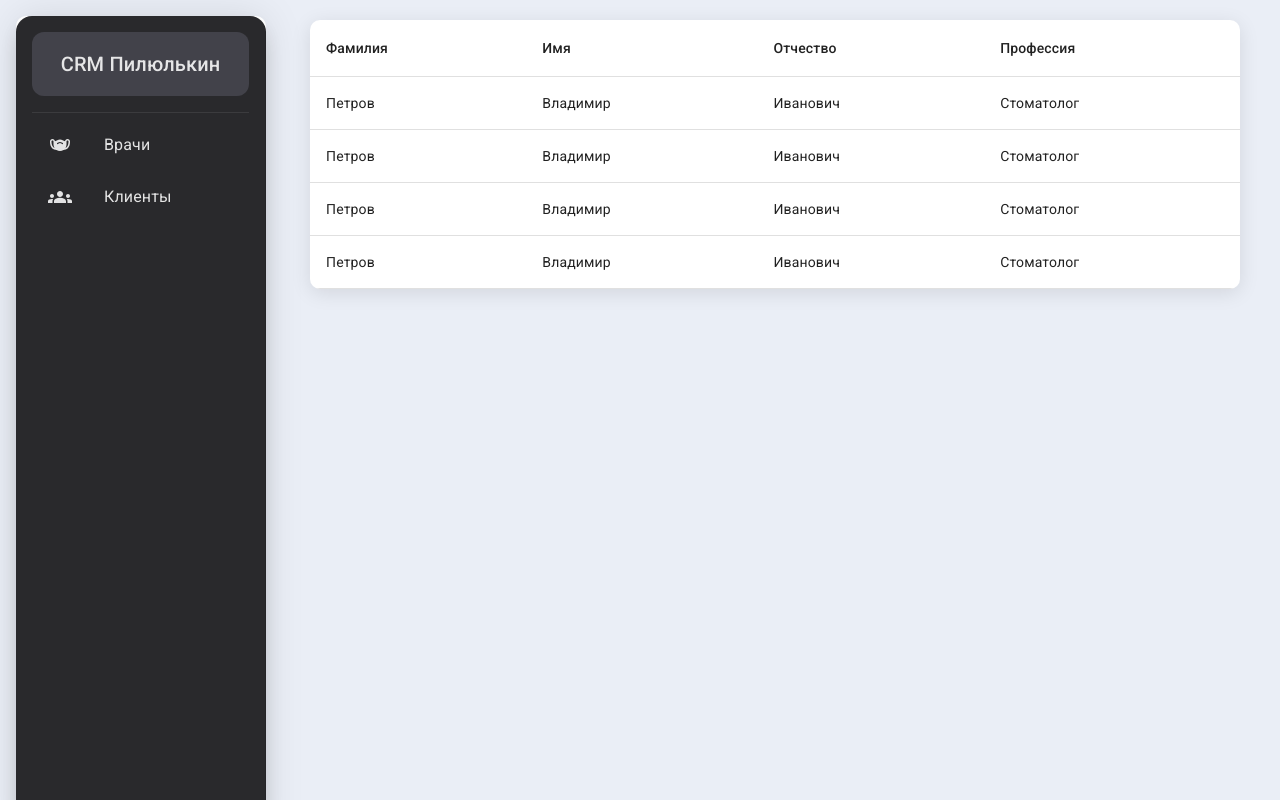
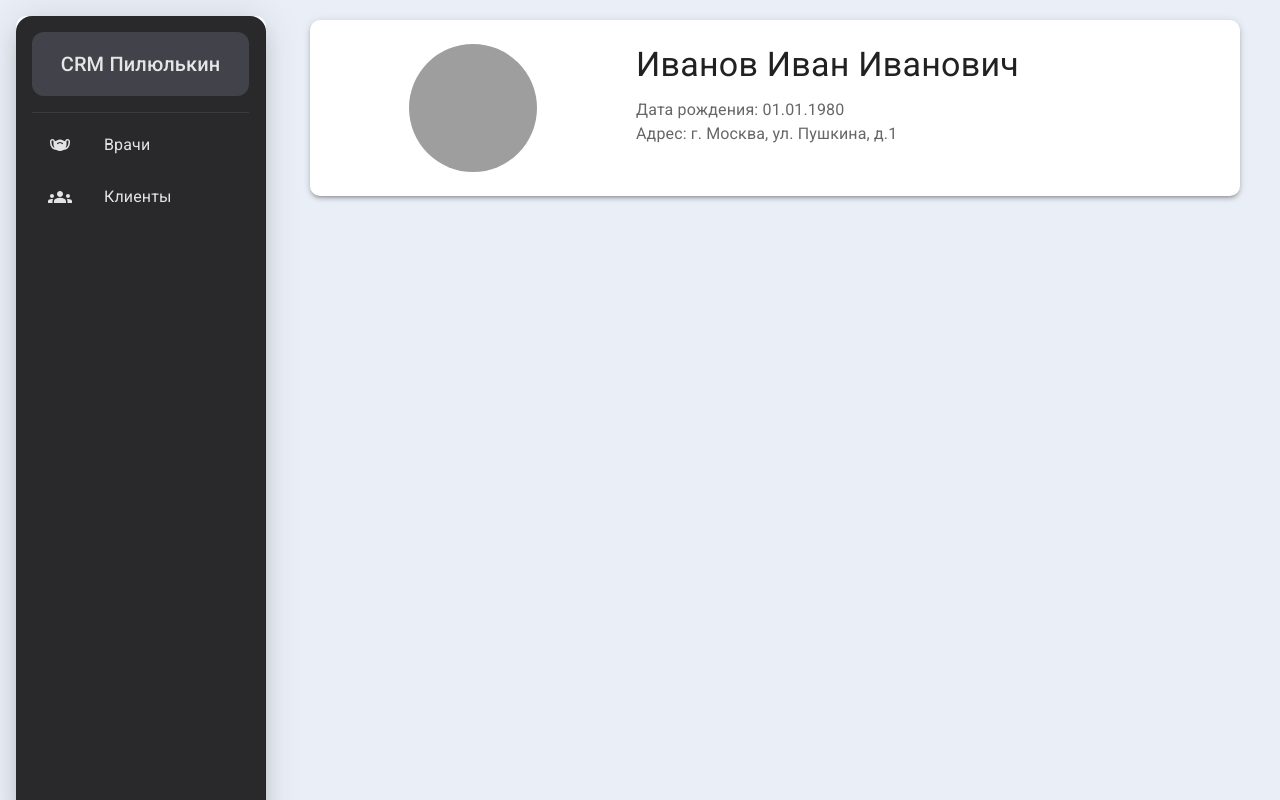
Before and after one commit to Nikolaj9596/ClinicWebApp, a React (Create React App) app: page /test in a window 1280 px wide. Built offline with nearby package versions, Linux system fonts and the light colour scheme; grey boxes are pictures that could not be loaded.

Commit message:
feat: improvede detalization

```diff
--- a/src/App.tsx
+++ b/src/App.tsx
@@ -6,7 +6,7 @@ import ListClients from './comonents/ListClients/ListClients';
 import { DoctorDetails } from './comonents/ListDoctors/DoctorDetails/DoctorDetails';
 import ListDoctors from './comonents/ListDoctors/ListDoctors';
 import NavBar from './comonents/NavBar/NavBar';
-import { DoctorsTable } from './comonents/NavBar/TableTest';
+import ClientProfilePage from './comonents/NavBar/TableTest';
 import { ClientType } from './state/client.type';
 import { DoctorType } from './state/doctor.type';
 import { AppRootState } from './state/store';
@@ -23,6 +23,7 @@ function App() {
     borderRadius: "10px",
     overflow: "hidden"
   }
+
   const getClientById = (clientId: number): ClientType | null => {
     return clients.find((tl) => tl.id === clientId) || null;
   };
@@ -35,14 +36,13 @@ function App() {
     <div className="app">
       <nav className="navBar">
         <NavBar />
-        {/* <Sidebar/> */}
       </nav>
       <div className="content">
         <Routes>
 
-          <Route path="/test" element={<DoctorsTable doctors={doctors}/>} />
-          <Route path="/doctors" element={<ListDoctors doctors={doctors} tableStyles={tableStyles}/>} />
-          <Route path="/clients" element={<ListClients clients={clients} tableStyles={tableStyles}/>} />
+          <Route path="/test" element={<ClientProfilePage client={{ id: 1, lastName: 'Иванов', firstName: 'Иван', middleName: 'Иванович', dateBirthday: '01.01.1980', address: 'г. Москва, ул. Пушкина, д.1', avatar: 'url_to_avatar_image', }} />} />
+          <Route path="/doctors" element={<ListDoctors doctors={doctors} tableStyles={tableStyles} />} />
+          <Route path="/clients" element={<ListClients clients={clients} tableStyles={tableStyles} />} />
           <Route path="clients/:id" element={<ClientDetails getClientById={getClientById} />} />
           <Route path="doctors/:id" element={<DoctorDetails getDoctorById={getDoctorById} />} />
         </Routes>
--- a/src/comonents/ListClients/ClientDetails/ClientDetails.tsx
+++ b/src/comonents/ListClients/ClientDetails/ClientDetails.tsx
@@ -2,6 +2,7 @@ import React, { useState, useEffect } from 'react';
 import { useParams } from 'react-router-dom';
 import { ClientDetailsPropsType, ClientType } from '../../../state/client.type';
 import "./ClientDetails.css"
+import { Paper, Box, Grid, Typography, Avatar, styled } from '@mui/material';
 
 // Предполагается, что у вас есть определенный сервис для получения данных о клиенте
 // import { fetchClientDetails } from './clientService';
@@ -44,36 +45,41 @@ export const ClientDetails: React.FC<ClientDetailsPropsType> = (props) => {
     return <div className="client-details-container"><p>Клиент не найден</p></div>;
   }
 
+const StyledPaper = styled(Paper)(({ theme }) => ({
+  padding: theme.spacing(3),
+  borderRadius: 10,
+  boxShadow: theme.shadows[3],
+  marginLeft: 150, // добавляем отступ слева
+}));
+
+  const fullName = `${client.lastName} ${client.firstName} ${client.middleName}`;
   return (
-    <div className="client-details-container">
-      <div className="client-details-header">
-        <h1>Информация о посетителе</h1>
-      </div>
-      <div className="client-details">
-        <span className="client-details-label">ID:</span>
-        <span className="client-details-value">{client.id}</span>
-      </div>
-      <div className="client-details">
-        <span className="client-details-label">Имя:</span>
-        <span className="client-details-value">{client.firstName}</span>
-      </div>
-      <div className="client-details">
-        <span className="client-details-label">Фамилия:</span>
-        <span className="client-details-value">{client.lastName}</span>
-      </div>
-      <div className="client-details">
-        <span className="client-details-label">Отчество:</span>
-        <span className="client-details-value">{client.middleName}</span>
-      </div>
-      <div className="client-details">
-        <span className="client-details-label">Дата рождения:</span>
-        <span className="client-details-value">{client.dateBirthday}</span>
-      </div>
-      <div className="client-details">
-        <span className="client-details-label">Адрес:</span>
-        <span className="client-details-value">{client.address}</span>
-      </div>
-    </div>
+    <StyledPaper elevation={3}>
+      <Grid container spacing={3}>
+        <Grid item xs={12} md={4}>
+          <Box
+            sx={{
+              display: 'flex',
+              justifyContent: 'center',
+              alignItems: 'center',
+            }}
+          >
+            <Avatar alt={fullName} src={client.avatar} sx={{ width: 128, height: 128 }} />
+          </Box>
+        </Grid>
+        <Grid item xs={12} md={8}>
+          <Typography variant="h4" gutterBottom>
+            {fullName}
+          </Typography>
+          <Typography variant="body1" color="textSecondary">
+            Дата рождения: {client.dateBirthday}
+          </Typography>
+          <Typography variant="body1" color="textSecondary">
+            Адрес: {client.address}
+          </Typography>
+        </Grid>
+      </Grid>
+    </StyledPaper>
   );
 };
 
--- a/src/comonents/ListDoctors/DoctorDetails/DoctorDetails.tsx
+++ b/src/comonents/ListDoctors/DoctorDetails/DoctorDetails.tsx
@@ -1,6 +1,8 @@
 import React, { useState, useEffect } from 'react';
 import { useParams } from 'react-router-dom';
 import { DoctorDetailsPropsType, DoctorType } from '../../../state/doctor.type';
+import { Paper, Box, Grid, Typography, Avatar, styled } from '@mui/material';
+import { calculateAge } from '../../../utils';
 
 
 export const DoctorDetails: React.FC<DoctorDetailsPropsType> = (props) => {
@@ -41,18 +43,44 @@ export const DoctorDetails: React.FC<DoctorDetailsPropsType> = (props) => {
     return <p>Врач не найден</p>;
   }
 
-  // Отображение информации о клиенте
+const StyledPaper = styled(Paper)(({ theme }) => ({
+  padding: theme.spacing(3),
+  borderRadius: 10,
+  boxShadow: theme.shadows[3],
+  marginLeft: 150,
+}));
+
+  const fullName = `${client.lastName} ${client.firstName} ${client.middleName}`;
   return (
-    <div>
-      <h1>Детали клиента</h1>
-      <p>ID: {client.id}</p>
-      <p>Имя: {client.firstName}</p>
-      <p>Фамилия: {client.lastName}</p>
-      <p>Отчество: {client.middleName}</p>
-      <p>Дата рождения: {client.dateBirthday}</p> {/* Строку можно отформатировать для красивого отображения даты */}
-      <p>Дата начала работы: {client.dateStartWork}</p>
-      <p>Специальность: {client.profession.name}</p>
-    </div>
+    <StyledPaper elevation={3}>
+      <Grid container spacing={3}>
+        <Grid item xs={12} md={4}>
+          <Box
+            sx={{
+              display: 'flex',
+              justifyContent: 'center',
+              alignItems: 'center',
+            }}
+          >
+            <Avatar alt={fullName} src={client.avatar} sx={{ width: 128, height: 128 }} />
+          </Box>
+        </Grid>
+        <Grid item xs={12} md={8}>
+          <Typography variant="h4" gutterBottom>
+            {fullName}
+          </Typography>
+          <Typography variant="body1" color="textSecondary">
+            Дата рождения: {client.dateBirthday}
+          </Typography>
+          <Typography variant="body1" color="textSecondary">
+            Профессия: {client.profession.name}
+          </Typography>
+          <Typography variant="body1" color="textSecondary">
+            Стаж работы: {calculateAge(client.dateStartWork)}
+          </Typography>
+        </Grid>
+      </Grid>
+    </StyledPaper>
   );
 };
 
--- a/src/comonents/NavBar/TableTest.tsx
+++ b/src/comonents/NavBar/TableTest.tsx
@@ -1,86 +1,58 @@
 import React from 'react';
-import {
-  Avatar,
-  Box,
-  Paper,
-  Table,
-  TableBody,
-  TableCell,
-  TableContainer,
-  TableHead,
-  TableRow,
-  Typography
-} from '@mui/material';
-import { useNavigate } from 'react-router-dom';
-import { calculateAge } from '../../utils';
+import { Paper, Box, Grid, Typography, Avatar, styled } from '@mui/material';
 
-// Обновленный тип DoctorType с полем avatar
-export type DoctorType = {
+export type ClientType = {
   id: number;
   lastName: string;
   firstName: string;
   middleName: string;
-  profession: { id: number; name: string };
   dateBirthday: string;
-  dateStartWork: string;
-  // avatar: string; // Путь к аватарке
+  address: string;
+  avatar: string;
 };
 
-type DoctorsTableProps = {
-  doctors: DoctorType[];
-};
+interface ClientProfileProps {
+  client: ClientType;
+}
 
-export const DoctorsTable: React.FC<DoctorsTableProps> = ({ doctors }) => {
-  const navigate = useNavigate(); // Хук для навигации
+const StyledPaper = styled(Paper)(({ theme }) => ({
+  padding: theme.spacing(3),
+  borderRadius: 10,
+  boxShadow: theme.shadows[3],
+  marginLeft: 150, // добавляем отступ слева
+}));
 
-  // Обработчик клика по строке таблицы
-  const handleRowClick = (doctorId: number) => {
-    navigate(`/doctors/${doctorId}`);
-  };
+const ClientProfilePage: React.FC<ClientProfileProps> = ({ client }) => {
+  const fullName = `${client.lastName} ${client.firstName} ${client.middleName}`;
 
   return (
-    <TableContainer
-      component={Paper}
-      sx={{
-        maxWidth: "calc(100% - 150px)", // Убедитесь, что ширина таблицы учитывает ширину navbar
-        marginLeft: "150px", // Отступ слева, равный ширине navbar
-        boxShadow: "0px 4px 20px rgba(0,0,0,0.1)",
-        borderRadius: "10px",
-        overflow: "hidden"
-      }}
-    >
-      <Table aria-label="simple table">
-        <TableHead>
-          <TableRow>
-            {/* <TableCell></TableCell>  */}
-            <TableCell>Фамилия</TableCell>
-            <TableCell>Имя</TableCell>
-            <TableCell>Отчество</TableCell>
-            <TableCell>Профессия</TableCell>
-          </TableRow>
-        </TableHead>
-        <TableBody>
-          {doctors.map((doctor) => (
-            <TableRow key={doctor.id} hover style={{ cursor: 'pointer' }}  onClick={() => handleRowClick(doctor.id)} >
-              {/* <TableCell> */}
-              {/*   <Box sx={{ display: 'flex', alignItems: 'center' }}> */}
-              {/*     <Avatar src={doctor.avatar} alt={${doctor.firstName} ${doctor.lastName}} /> */}
-              {/*     <Box sx={{ ml: 2 }}> */}
-              {/*       <Typography variant="button">{doctor.firstName} {doctor.lastName}</Typography> */}
-              {/*       <Typography variant="caption">{doctor.profession.name}</Typography> */}
-              {/*     </Box> */}
-              {/*   </Box> */}
-              {/* </TableCell> */}
-              <TableCell>{doctor.lastName}</TableCell>
-              <TableCell>{doctor.firstName}</TableCell>
-              <TableCell>{doctor.middleName}</TableCell>
-              <TableCell>{doctor.profession.name}</TableCell>
-            </TableRow>
-          ))}
-        </TableBody>
-      </Table>
-    </TableContainer>
+    <StyledPaper elevation={3}>
+      <Grid container spacing={3}>
+        <Grid item xs={12} md={4}>
+          <Box
+            sx={{
+              display: 'flex',
+              justifyContent: 'center',
+              alignItems: 'center',
+            }}
+          >
+            <Avatar alt={fullName} src={client.avatar} sx={{ width: 128, height: 128 }} />
+          </Box>
+        </Grid>
+        <Grid item xs={12} md={8}>
+          <Typography variant="h4" gutterBottom>
+            {fullName}
+          </Typography>
+          <Typography variant="body1" color="textSecondary">
+            Дата рождения: {client.dateBirthday}
+          </Typography>
+          <Typography variant="body1" color="textSecondary">
+            Адрес: {client.address}
+          </Typography>
+        </Grid>
+      </Grid>
+    </StyledPaper>
   );
 };
 
-export default DoctorsTable;
+export default ClientProfilePage;
```
